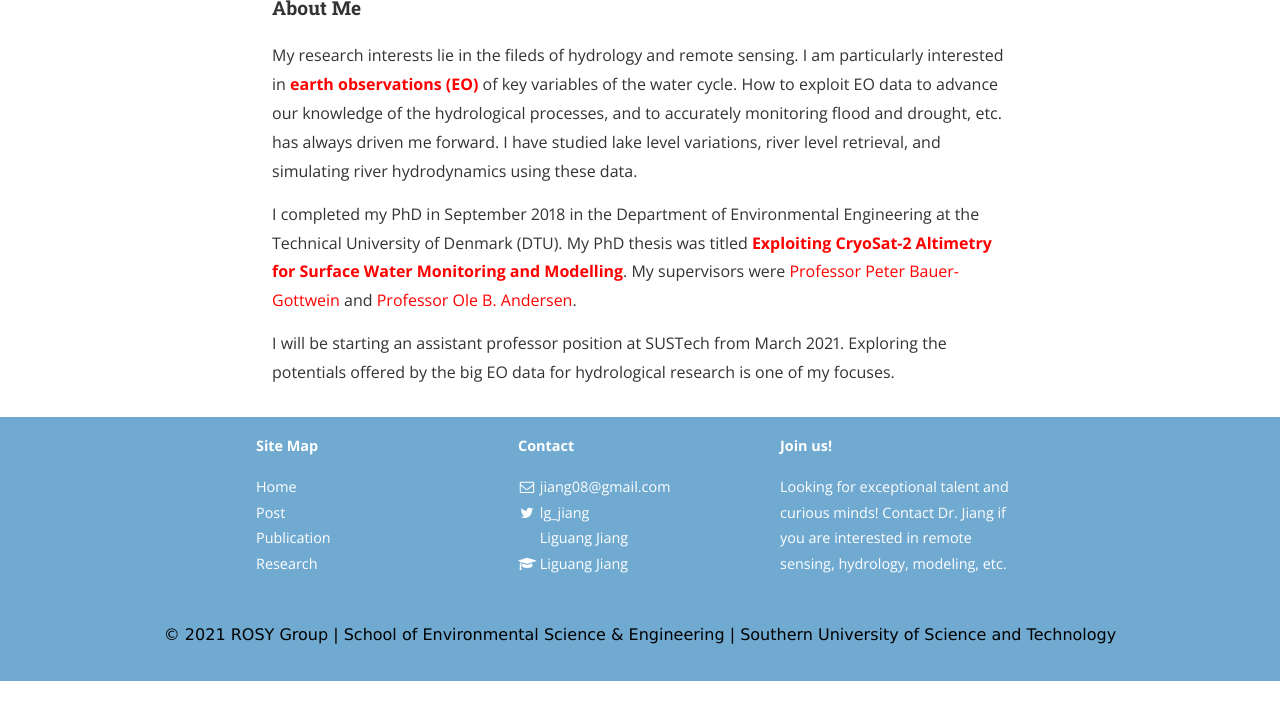
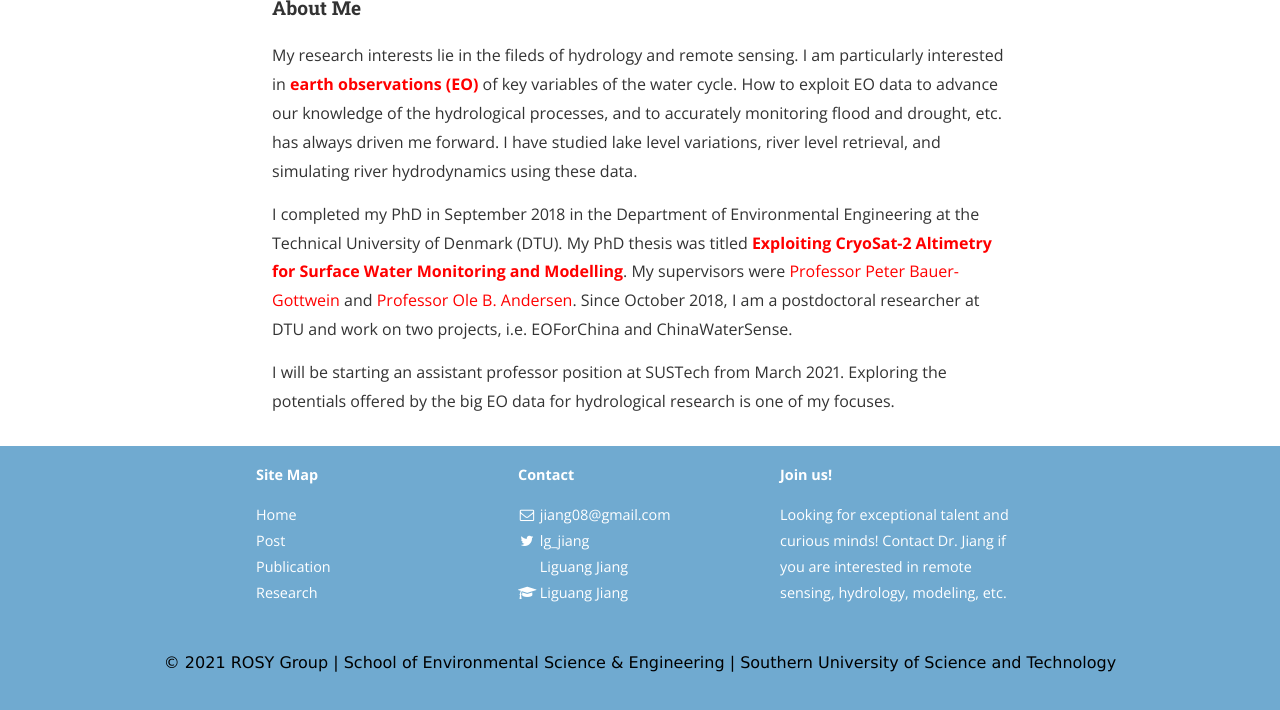
Before and after one commit to 12530/rshydro, a Jekyll site: the page built from home.md, in a window 1280 px wide and 900 px high, scrolled down 761 px, cut to the strip 190-900 px from the top of the window. Built offline with Jekyll 4.4.1, drawn with Linux system fonts in a browser that asks for light colours; nearby versions of some CDN libraries; before the commit the page ends 1632 px from its top, so only the background shows below that.

Commit message:
Update home.md

```diff
--- a/home.md
+++ b/home.md
@@ -17,6 +17,6 @@ main_nav: true
 
 My research interests lie in the fileds of hydrology and remote sensing. I am particularly interested  in <strong style="color:red;">earth observations (EO)</strong> of key variables of the water cycle. How to exploit EO data to advance our knowledge of the hydrological processes, and to accurately monitoring flood and drought, etc. has always driven me forward. I have studied lake level variations, river level retrieval, and simulating river hydrodynamics using these data.
 
-I completed my PhD in September 2018 in the Department of Environmental Engineering at the Technical University of Denmark (DTU). My PhD thesis was titled <a href="https://orbit.dtu.dk/en/publications/exploiting-cryosat-2-altimetry-for-surface-water-monitoring-and-m" style="color: red;font-weight:bold;">Exploiting CryoSat-2 Altimetry for Surface Water Monitoring and Modelling</a>. My supervisors were <font color="red">Professor Peter Bauer-Gottwein</font> and <font color="red">Professor Ole B. Andersen</font>.
+I completed my PhD in September 2018 in the Department of Environmental Engineering at the Technical University of Denmark (DTU). My PhD thesis was titled <a href="https://orbit.dtu.dk/en/publications/exploiting-cryosat-2-altimetry-for-surface-water-monitoring-and-m" style="color: red;font-weight:bold;">Exploiting CryoSat-2 Altimetry for Surface Water Monitoring and Modelling</a>. My supervisors were <font color="red">Professor Peter Bauer-Gottwein</font> and <font color="red">Professor Ole B. Andersen</font>. Since October 2018, I am a postdoctoral researcher at DTU and work on two projects, i.e. EOForChina and ChinaWaterSense.
 
 I will be starting an assistant professor position at SUSTech from March 2021. Exploring the potentials offered by the big EO data for hydrological research is one of my focuses.
```
